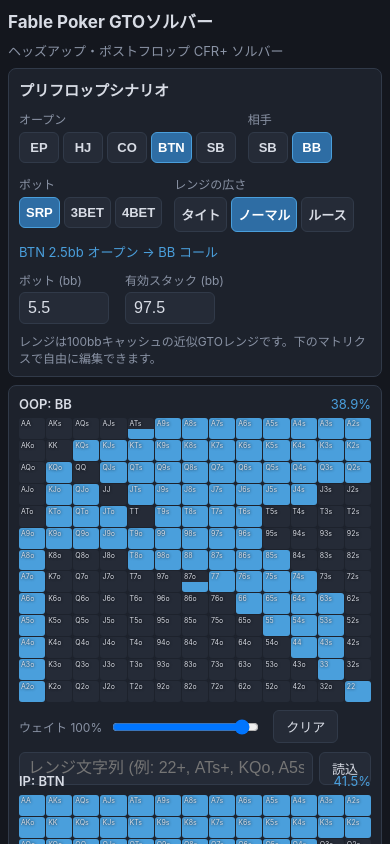
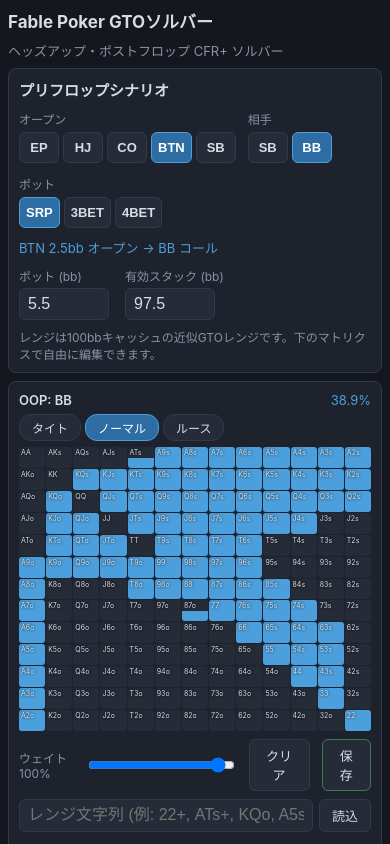
Before and after one commit to takenokogohan/fable-poker, a React (Vite) app in the folder web/: page / in a window 390 px wide. Shown: the top 844 px of the page. Built offline with nearby package versions, Linux system fonts and the light colour scheme.

Commit message:
fix: range

```diff
--- a/web/package.json
+++ b/web/package.json
@@ -14,7 +14,8 @@
     "test:cache": "node cache-test.mjs",
     "test:mobile": "node mobile-test.mjs",
     "compare:gtow": "node compare-gtow.mjs",
-    "gen-icons": "node gen-icons.mjs"
+    "gen-icons": "node gen-icons.mjs",
+    "test:custom-range": "node custom-range-test.mjs"
   },
   "dependencies": {
     "react": "^18.3.1",
--- a/web/src/App.css
+++ b/web/src/App.css
@@ -191,6 +191,39 @@ label {
 
 .range-pct {
   color: var(--accent);
+}
+
+.tightness-pills {
+  display: flex;
+  gap: 4px;
+  margin-bottom: 6px;
+}
+
+.pill {
+  padding: 4px 12px;
+  font-size: 12px;
+  border-radius: 12px;
+}
+
+.pill.active {
+  background: #2e6da4;
+  border-color: var(--accent);
+  color: #fff;
+}
+
+.custom-badge {
+  margin-left: 8px;
+  padding: 2px 8px;
+  border-radius: 10px;
+  background: #2e5d3a;
+  color: #9fe0ae;
+  font-size: 11px;
+  font-weight: 400;
+  vertical-align: 1px;
+}
+
+.save-btn {
+  border-color: #3f7a4d;
 }
 
 .range-tools {
@@ -568,14 +601,18 @@ label {
   }
 
   .ranges-row {
-    flex-direction: column;
-    gap: 14px;
+    /* column flex + aspect-ratio grid cells -> circular height computation
+       that under-sizes the editors; plain block flow stacks them correctly */
+    display: block;
   }
 
   .range-editor {
-    /* flex: 1 in a column container squeezes the editors into each other */
-    flex: none;
     min-width: 0;
+    margin-bottom: 16px;
+  }
+
+  .range-editor:last-child {
+    margin-bottom: 0;
   }
 
   /* iOS Safari zooms the page when focusing inputs with font-size < 16px */
--- a/web/src/components/RangeMatrix.tsx
+++ b/web/src/components/RangeMatrix.tsx
@@ -3,15 +3,38 @@
 
 import { useCallback, useRef, useState } from "react";
 import { gridLabel } from "../poker";
-import { parseRange, rangePercent } from "../ranges";
+import {
+  parseRange,
+  rangePercent,
+  TIGHTNESS_LABELS,
+  type Tightness,
+} from "../ranges";
 
 interface Props {
   title: string;
   grid: Float32Array;
   onChange: (g: Float32Array) => void;
+  /** a saved custom range is active for this slot */
+  isCustom?: boolean;
+  /** persist the current grid for this slot */
+  onSave?: () => void;
+  /** drop the saved custom range and return to the preset */
+  onResetPreset?: () => void;
+  /** per-player preset tightness selector */
+  tightness?: Tightness;
+  onTightnessChange?: (t: Tightness) => void;
 }
 
-export default function RangeMatrix({ title, grid, onChange }: Props) {
+export default function RangeMatrix({
+  title,
+  grid,
+  onChange,
+  isCustom,
+  onSave,
+  onResetPreset,
+  tightness,
+  onTightnessChange,
+}: Props) {
   const [brush, setBrush] = useState(100);
   const [text, setText] = useState("");
   const painting = useRef<null | number>(null); // weight being painted
@@ -60,9 +83,25 @@ export default function RangeMatrix({ title, grid, onChange }: Props) {
   return (
     <div className="range-editor">
       <div className="range-header">
-        <span className="range-title">{title}</span>
+        <span className="range-title">
+          {title}
+          {isCustom && <span className="custom-badge">カスタム</span>}
+        </span>
         <span className="range-pct">{rangePercent(grid).toFixed(1)}%</span>
       </div>
+      {tightness && onTightnessChange && (
+        <div className="tightness-pills">
+          {(Object.keys(TIGHTNESS_LABELS) as Tightness[]).map((t) => (
+            <button
+              key={t}
+              className={"pill" + (tightness === t ? " active" : "")}
+              onClick={() => onTightnessChange(t)}
+            >
+              {TIGHTNESS_LABELS[t]}
+            </button>
+          ))}
+        </div>
+      )}
       <div
         className="matrix paint-matrix"
         onPointerMove={handleMove}
@@ -105,6 +144,14 @@ export default function RangeMatrix({ title, grid, onChange }: Props) {
           />
         </label>
         <button onClick={() => onChange(new Float32Array(169))}>クリア</button>
+        {onSave && (
+          <button className="save-btn" onClick={onSave}>
+            保存
+          </button>
+        )}
+        {onResetPreset && isCustom && (
+          <button onClick={onResetPreset}>プリセットに戻す</button>
+        )}
       </div>
       <div className="range-import">
         <input
--- a/web/src/components/SpotConfig.tsx
+++ b/web/src/components/SpotConfig.tsx
@@ -11,6 +11,12 @@ import {
   type PotType,
   type Tightness,
 } from "../ranges";
+import {
+  clearCustomRange,
+  loadCustomRange,
+  saveCustomRange,
+  type Side,
+} from "../customRanges";
 import type { SpotConfig } from "../types";
 import CardPicker from "./CardPicker";
 import RangeMatrix from "./RangeMatrix";
@@ -69,12 +75,22 @@ export default function SpotConfigView({ onSolve }: Props) {
   const [opener, setOpener] = useState<Position>("BTN");
   const [defender, setDefender] = useState<Position>("BB");
   const [potType, setPotType] = useState<PotType>("srp");
-  const [tightness, setTightness] = useState<Tightness>("normal");
+  // tightness is per player (e.g. tight BB vs loose BTN)
+  const [openerT, setOpenerT] = useState<Tightness>("normal");
+  const [defenderT, setDefenderT] = useState<Tightness>("normal");
 
   const scenario = useMemo(
-    () => buildScenario(opener, defender, potType, tightness),
-    [opener, defender, potType, tightness]
+    () => buildScenario(opener, defender, potType, openerT, defenderT),
+    [opener, defender, potType, openerT, defenderT]
   );
+  // which displayed side (oop/ip) belongs to the opener
+  const oopIsOpener = scenario.oopName === opener;
+  const sideT = (side: Side): Tightness =>
+    (side === "oop") === oopIsOpener ? openerT : defenderT;
+  const setSideT = (side: Side, t: Tightness) => {
+    if ((side === "oop") === oopIsOpener) setOpenerT(t);
+    else setDefenderT(t);
+  };
 
   // ranges/pot/stack are editable overrides on top of the scenario
   const [overrides, setOverrides] = useState<{
@@ -84,13 +100,37 @@ export default function SpotConfigView({ onSolve }: Props) {
     pot?: number;
     stack?: number;
   }>({ key: "" });
-  const scenarioKey = `${opener}-${defender}-${potType}-${tightness}`;
+  const scenarioKey = `${opener}-${defender}-${potType}-${openerT}-${defenderT}`;
   const ov = overrides.key === scenarioKey ? overrides : { key: scenarioKey };
 
-  const oopRange = ov.oop ?? scenario.oopRange;
-  const ipRange = ov.ip ?? scenario.ipRange;
+  // user-saved ranges for this slot take precedence over the preset
+  const [customVersion, setCustomVersion] = useState(0);
+  const customOop = useMemo(
+    () => loadCustomRange(opener, defender, potType, sideT("oop"), "oop"),
+    // eslint-disable-next-line react-hooks/exhaustive-deps
+    [scenarioKey, customVersion]
+  );
+  const customIp = useMemo(
+    () => loadCustomRange(opener, defender, potType, sideT("ip"), "ip"),
+    // eslint-disable-next-line react-hooks/exhaustive-deps
+    [scenarioKey, customVersion]
+  );
+
+  const oopRange = ov.oop ?? customOop ?? scenario.oopRange;
+  const ipRange = ov.ip ?? customIp ?? scenario.ipRange;
   const pot = ov.pot ?? scenario.pot;
   const stack = ov.stack ?? scenario.stack;
+
+  const saveRange = (side: Side, grid: Float32Array) => {
+    saveCustomRange(opener, defender, potType, sideT(side), side, grid);
+    setOverrides({ ...ov, [side === "oop" ? "oop" : "ip"]: undefined });
+    setCustomVersion((v) => v + 1);
+  };
+  const resetRange = (side: Side) => {
+    clearCustomRange(opener, defender, potType, sideT(side), side);
+    setOverrides({ ...ov, [side === "oop" ? "oop" : "ip"]: undefined });
+    setCustomVersion((v) => v + 1);
+  };
 
   const [boardText, setBoardText] = useState("Ks7h2d");
   const [treePresetManual, setTreePresetManual] =
@@ -188,20 +228,6 @@ export default function SpotConfigView({ onSolve }: Props) {
               ))}
             </div>
           </div>
-          <div className="pos-group">
-            <span className="pos-label">レンジの広さ</span>
-            <div className="pos-buttons">
-              {(Object.keys(TIGHTNESS_LABELS) as Tightness[]).map((t) => (
-                <button
-                  key={t}
-                  className={"pos-btn" + (tightness === t ? " active" : "")}
-                  onClick={() => setTightness(t)}
-                >
-                  {TIGHTNESS_LABELS[t]}
-                </button>
-              ))}
-            </div>
-          </div>
         </div>
         <p className="scenario-desc">{scenario.description}</p>
         <div className="pot-stack">
@@ -235,13 +261,28 @@ export default function SpotConfigView({ onSolve }: Props) {
             title={`OOP: ${scenario.oopName}`}
             grid={oopRange}
             onChange={(g) => setOverrides({ ...ov, oop: g })}
+            isCustom={customOop !== null}
+            onSave={() => saveRange("oop", oopRange)}
+            onResetPreset={() => resetRange("oop")}
+            tightness={sideT("oop")}
+            onTightnessChange={(t) => setSideT("oop", t)}
           />
           <RangeMatrix
             title={`IP: ${scenario.ipName}`}
             grid={ipRange}
             onChange={(g) => setOverrides({ ...ov, ip: g })}
+            isCustom={customIp !== null}
+            onSave={() => saveRange("ip", ipRange)}
+            onResetPreset={() => resetRange("ip")}
+            tightness={sideT("ip")}
+            onTightnessChange={(t) => setSideT("ip", t)}
           />
         </div>
+        <p className="hint">
+          レンジの広さ (タイト/ノーマル/ルース) はプレイヤー毎に選べます。
+          「保存」でこの組み合わせ (ポジション×ポットタイプ×広さ)
+          のレンジとして端末に保存され、次回から自動で使われます。
+        </p>
       </section>
 
       <section className="panel">
--- /dev/null
+++ b/web/src/customRanges.ts
@@ -0,0 +1,68 @@
+// User-saved range overrides, persisted in localStorage per scenario slot
+// (opener × defender × pot type × tightness × side).
+
+import type { Position, PotType, Tightness } from "./ranges";
+
+export type Side = "oop" | "ip";
+
+function key(
+  opener: Position,
+  defender: Position,
+  potType: PotType,
+  tightness: Tightness,
+  side: Side
+): string {
+  return `fp-range:${opener}:${defender}:${potType}:${tightness}:${side}`;
+}
+
+export function loadCustomRange(
+  opener: Position,
+  defender: Position,
+  potType: PotType,
+  tightness: Tightness,
+  side: Side
+): Float32Array | null {
+  try {
+    const raw = localStorage.getItem(key(opener, defender, potType, tightness, side));
+    if (raw === null) return null;
+    const arr = JSON.parse(raw);
+    if (Array.isArray(arr) === false || arr.length !== 169) return null;
+    return new Float32Array(arr);
+  } catch {
+    return null;
+  }
+}
+
+export function saveCustomRange(
+  opener: Position,
+  defender: Position,
+  potType: PotType,
+  tightness: Tightness,
+  side: Side,
+  grid: Float32Array
+): boolean {
+  try {
+    const arr = Array.from(grid).map((v) => +v.toFixed(3));
+    localStorage.setItem(
+      key(opener, defender, potType, tightness, side),
+      JSON.stringify(arr)
+    );
+    return true;
+  } catch {
+    return false; // quota or privacy mode
+  }
+}
+
+export function clearCustomRange(
+  opener: Position,
+  defender: Position,
+  potType: PotType,
+  tightness: Tightness,
+  side: Side
+): void {
+  try {
+    localStorage.removeItem(key(opener, defender, potType, tightness, side));
+  } catch {
+    /* ignore */
+  }
+}
--- a/web/src/ranges.ts
+++ b/web/src/ranges.ts
@@ -379,9 +379,9 @@ export function buildScenario(
   opener: Position,
   defender: Position,
   potType: PotType,
-  tightness: Tightness = "normal"
+  openerTightness: Tightness = "normal",
+  defenderTightness: Tightness = openerTightness
 ): Scenario {
-  const t = tightness;
   const openTo = opener === "SB" ? 3 : 2.5;
   const defenderIsBlind = defender === "SB" || defender === "BB";
   const threeBetTo = defenderIsBlind
@@ -399,27 +399,29 @@ export function buildScenario(
   let committed: number;
   let description: string;
 
-  const rfi = parseRange(RFI[opener][t]);
+  const ot = openerTightness;
+  const dt = defenderTightness;
+  const rfi = parseRange(RFI[opener][ot]);
   const openerInPosition =
     POSTFLOP_ORDER.indexOf(opener) > POSTFLOP_ORDER.indexOf(defender);
   if (potType === "srp") {
     openerRange = rfi;
-    defenderRange = flatVsOpen(defender, opener, t);
+    defenderRange = flatVsOpen(defender, opener, dt);
     committed = openTo;
     description = `${opener} ${openTo}bb オープン → ${defender} コール`;
   } else if (potType === "3bp") {
     openerRange = intersect(
-      parseRange(openerInPosition ? CALL_3BET_IP[t] : CALL_3BET_OOP[t]),
+      parseRange(openerInPosition ? CALL_3BET_IP[ot] : CALL_3BET_OOP[ot]),
       rfi
     );
-    defenderRange = threeBetVsOpen(defender, opener, t);
+    defenderRange = threeBetVsOpen(defender, opener, dt);
     committed = threeBetTo;
     description = `${opener} オープン → ${defender} ${threeBetTo}bb 3bet → ${opener} コール`;
   } else {
-    openerRange = intersect(parseRange(FOURBET_RANGE[t]), rfi);
+    openerRange = intersect(parseRange(FOURBET_RANGE[ot]), rfi);
     defenderRange = intersect(
-      parseRange(CALL_4BET[t]),
-      threeBetVsOpen(defender, opener, t)
+      parseRange(CALL_4BET[dt]),
+      threeBetVsOpen(defender, opener, dt)
     );
     committed = fourBetTo;
     description = `${opener} オープン → ${defender} 3bet → ${opener} ${fourBetTo}bb 4bet → ${defender} コール`;
```
Also changed, not shown: web/custom-range-test.mjs (added, +90 -0 lines), 8 other files (tests, documents, lock files or other folders).
